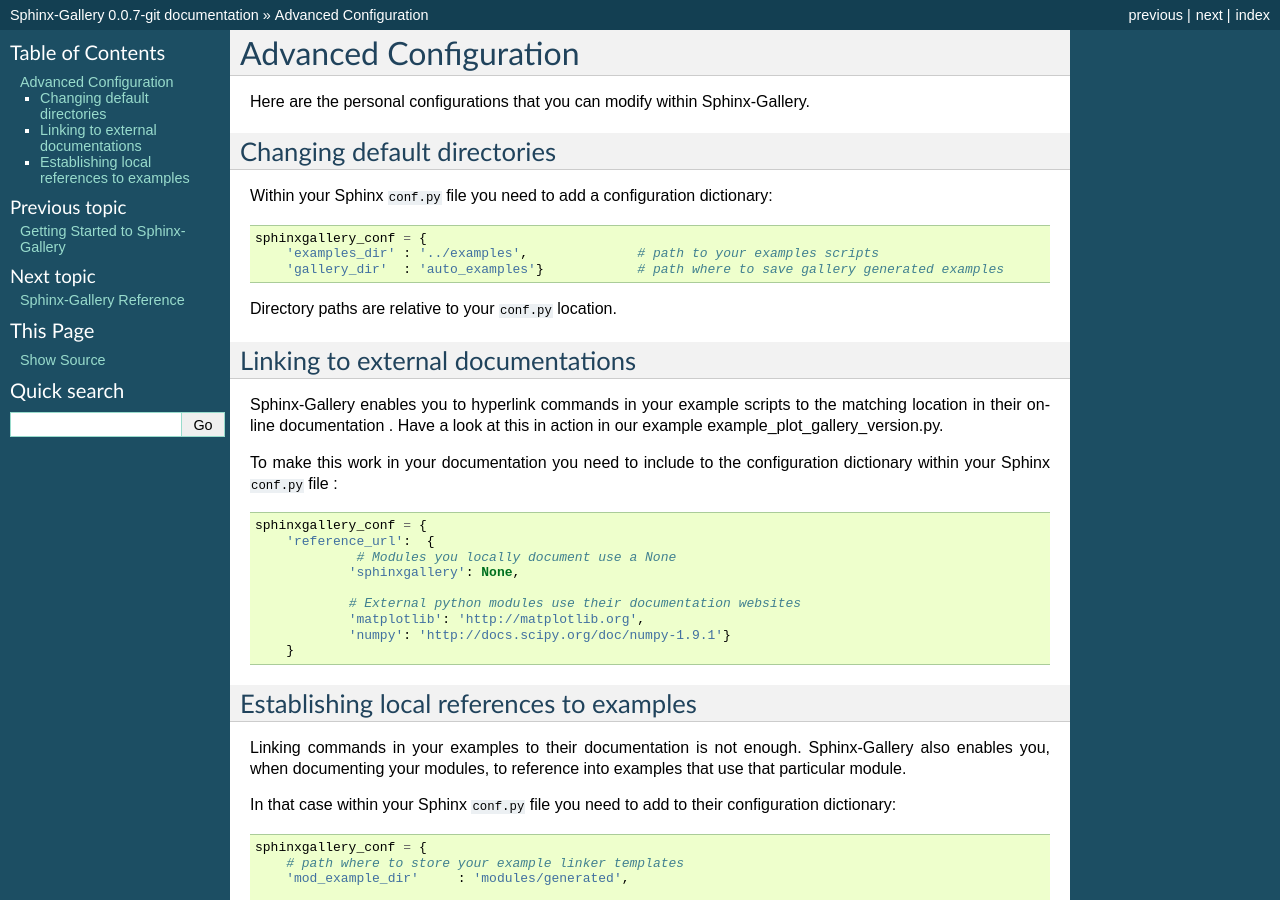
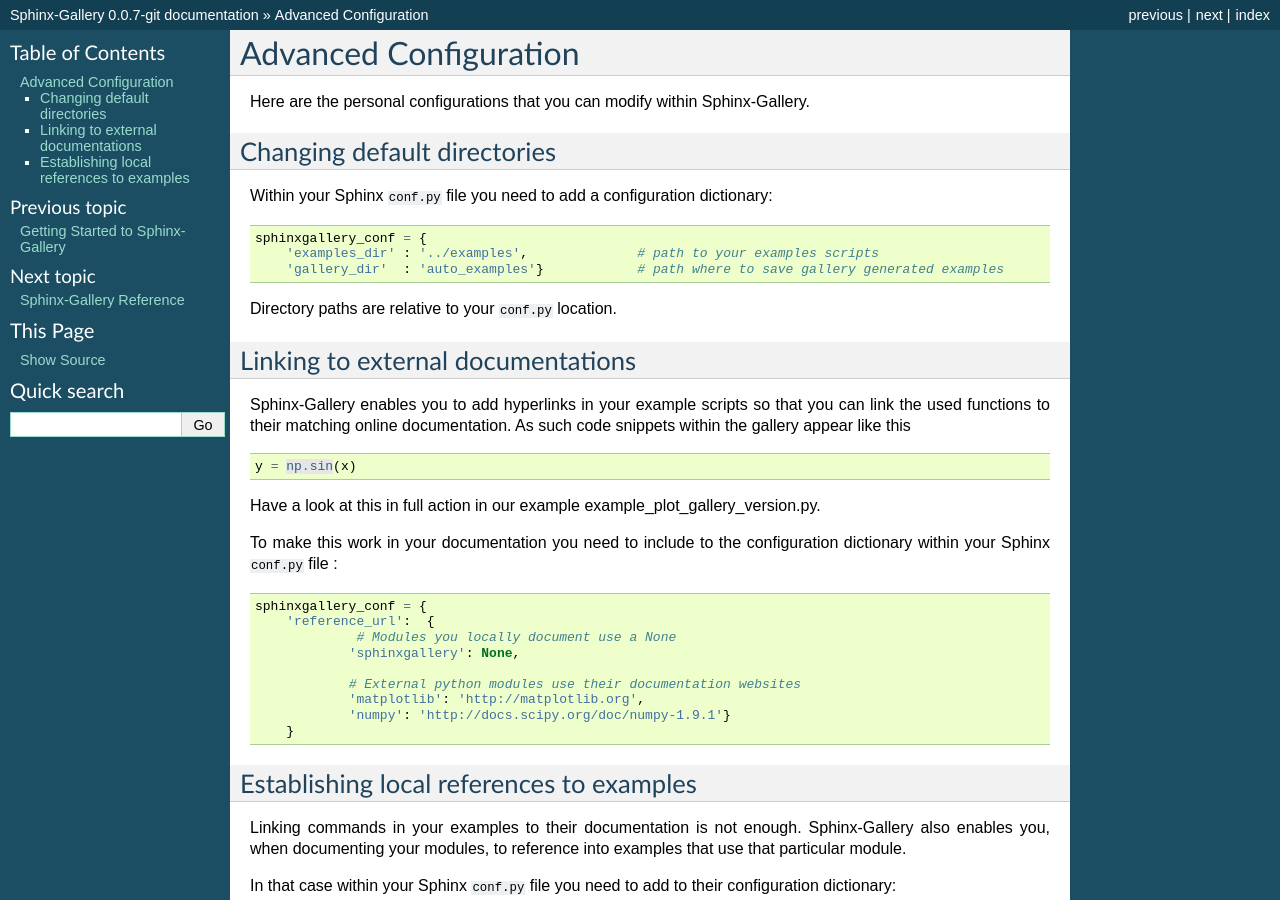
Before and after one commit to sphinx-gallery/sphinx-gallery, a Sphinx documentation site: the page built from doc/advanced_configuration.rst, in a window 1280 px wide and 900 px high. Built offline with Sphinx 7.4.7, drawn with Linux system fonts in a browser that asks for light colours.

Commit message:
Example of function linking to their online documentation

```diff
--- a/doc/advanced_configuration.rst
+++ b/doc/advanced_configuration.rst
@@ -23,8 +23,18 @@
 Linking to external documentations
 ==================================
 
-Sphinx-Gallery enables you to hyperlink commands in your example scripts to the
-matching location in their online documentation . Have a look at this in action
+Sphinx-Gallery enables you to add hyperlinks in your example scripts so that
+you can link the used functions to their matching online documentation. As such
+code snippets within the gallery appear like this
+
+.. raw:: html
+
+    <div class="highlight-python"><div class="highlight"><pre>
+    <span class="n">y</span> <span class="o">=</span> <a href="http://docs.scipy.org/doc/numpy-1.9.1/reference/generated/numpy.sin.html#numpy.sin"><span class="n">np</span><span class="o">.</span><span class="n">sin</span></a><span class="p">(</span><span class="n">x</span><span class="p">)</span>
+    </pre></div>
+    </div>
+
+Have a look at this in full action
 in our example :ref:`example_plot_gallery_version.py`.
 
 To make this work in your documentation you need to include to the configuration
```
